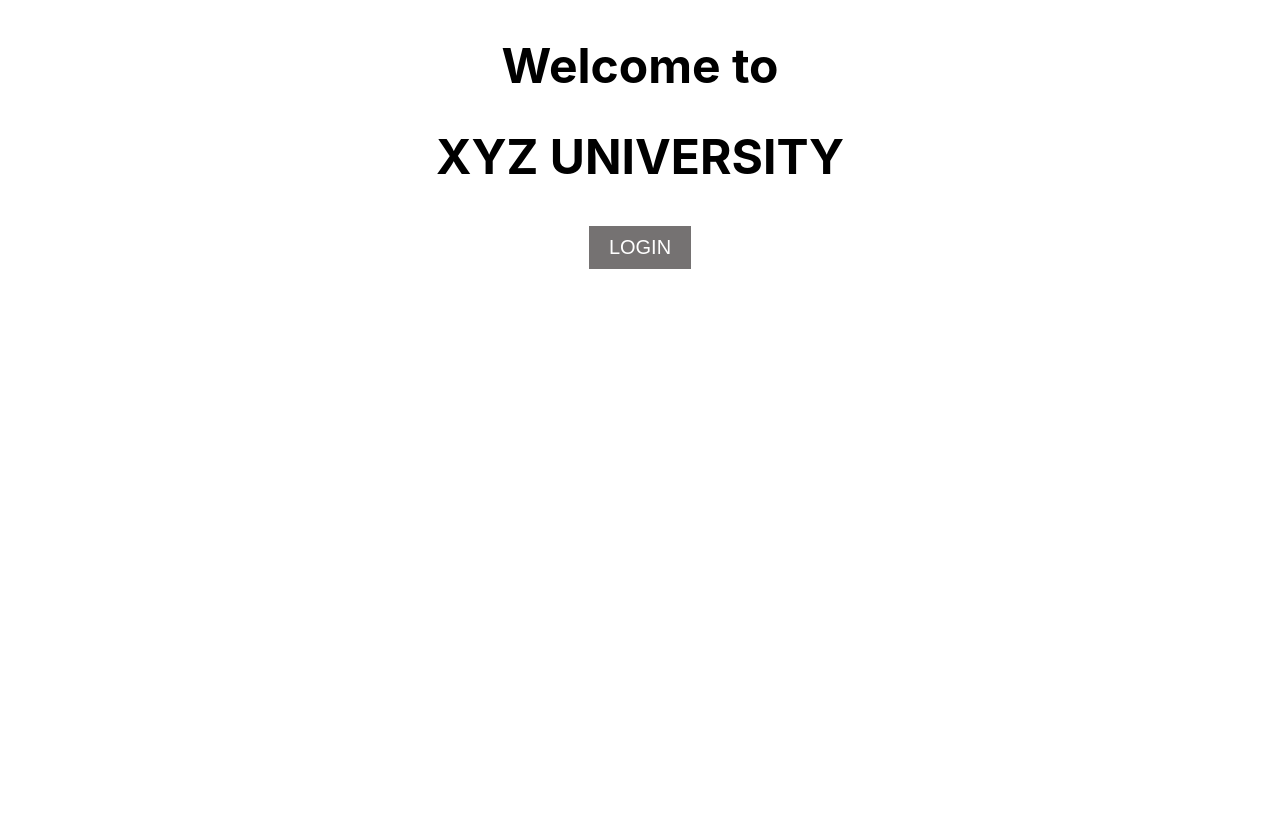
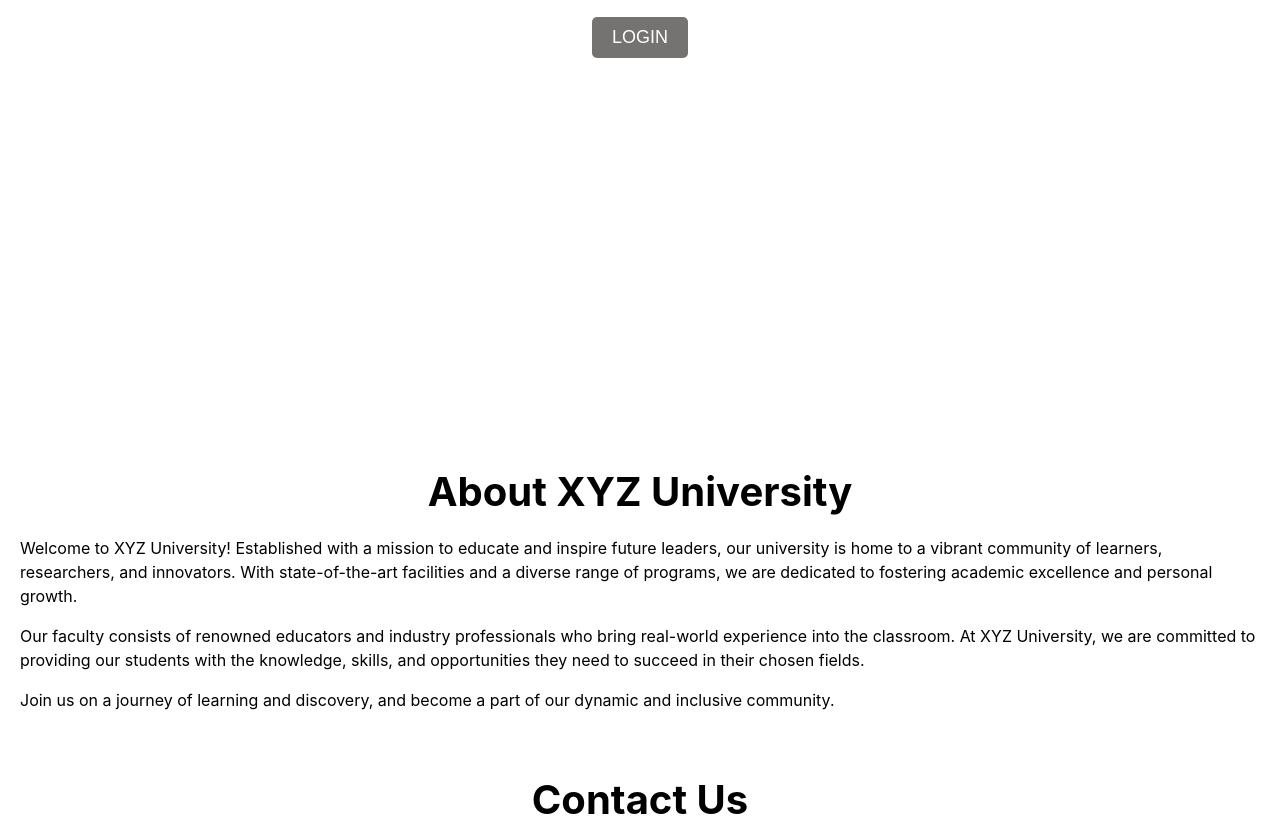
Before and after one commit to tanushkaSharma98/studentPortal, a React (Vite) app in the folder client/: page / in a window 1280 px wide. Shown: the part 320-1136 px from the top of the page. Before the commit the page ends 852 px from the top, so only its background shows below. Built offline with nearby package versions, Linux system fonts and the light colour scheme.

Commit message:
Correct page scroll

```diff
--- a/client/src/App.jsx
+++ b/client/src/App.jsx
@@ -6,6 +6,7 @@ import AboutUs from './components/Homepage/about-us/AboutUs.jsx';
 import Contact from './components/Homepage/contact-us/Contact.jsx';
 import Login from './components/Authentication/Login.jsx';
 import StudentDashboard from './components/Student/StudentDashboard/StudentDashboard.jsx';
+
 function App() {
   return (
     <Router>
@@ -23,6 +24,8 @@ function App() {
 
           {/* Route for Contact Us page */}
           <Route path="/contact" element={<Contact />} />
+
+          {/* Student Dashboard */}
           <Route path="/student-dashboard" element={<StudentDashboard />} />
         </Routes>
       </div>
--- a/client/src/components/Common/navbar/Navbar.jsx
+++ b/client/src/components/Common/navbar/Navbar.jsx
@@ -1,6 +1,6 @@
 import React from 'react';
-import { Link as ScrollLink } from 'react-scroll'; // Import Link from react-scroll for smooth scrolling
-import { Link as RouterLink, useLocation } from 'react-router-dom'; // Import Link from react-router-dom
+import { Link as ScrollLink } from 'react-scroll'; // For smooth scrolling
+import { Link as RouterLink, useLocation } from 'react-router-dom'; // For routing
 import './Navbar.css'; // Import the CSS file
 
 const Navbar = () => {
@@ -12,28 +12,50 @@ const Navbar = () => {
   return (
     <nav>
       <ul>
-        <li>XYZ UNIVERSITY</li>
+        <li className="logo">XYZ UNIVERSITY</li>
 
-        {/* Home Link: Use react-router-dom Link for routing */}
+        {/* Home Link: Use react-scroll or react-router-dom based on the page */}
         <li>
+          {isHomePage ? (
+            <ScrollLink to="top" smooth={true} duration={500} className="nav-link">
+              Home
+            </ScrollLink>
+          ) : (
             <RouterLink to="/" className="nav-link">
               Home
             </RouterLink>
+          )}
         </li>
 
-        {/* About Us Link: Use react-router-dom Link for routing */}
+        {/* About Us Link: Use react-scroll Link for smooth scrolling */}
+        {isHomePage ? (
+          <li>
+            <ScrollLink to="about-us" smooth={true} duration={500} className="nav-link">
+              About Us
+            </ScrollLink>
+          </li>
+        ) : (
           <li>
             <RouterLink to="/about-us" className="nav-link">
               About Us
             </RouterLink>
           </li>
+        )}
 
-        {/* Contact Link: Use react-router-dom Link for routing */}
+        {/* Contact Link: Use react-scroll Link for smooth scrolling */}
+        {isHomePage ? (
+          <li>
+            <ScrollLink to="contact" smooth={true} duration={500} className="nav-link">
+              Contact
+            </ScrollLink>
+          </li>
+        ) : (
           <li>
             <RouterLink to="/contact" className="nav-link">
               Contact
             </RouterLink>
           </li>
+        )}
 
         {/* Profile */}
         <li className="profile-container">
--- a/client/src/components/Homepage/about-us/AboutUs.jsx
+++ b/client/src/components/Homepage/about-us/AboutUs.jsx
@@ -1,67 +1,19 @@
-// import React from 'react';
-// import './AboutUs.css';
-// const AboutUs = () => {
-//   return (
-//     <div className="about">
-//       <h1>About Us</h1>
-
-//     </div>
-//   );
-// };
-
-// export default AboutUs;
 import React from 'react';
-import './AboutUs.css';
+import './AboutUs.css'; // Custom CSS for About Us
 
 const AboutUs = () => {
   return (
-    <div className="about">
-      <h1>About Us</h1>
-
-      {/* Campus Section */}
-      <div className="section">
-        <div className="photo-space">Campus Photo</div>
-        <div className="description">
-          <h2>Campus</h2>
-          <p>Our campus is located in a serene environment with state-of-the-art facilities designed to foster academic excellence.</p>
-        </div>
-      </div>
-
-      {/* Chairman Section */}
-      <div className="section">
-        <div className="photo-space">Chairman Photo</div>
-        <div className="description">
-          <h2>Chairman</h2>
-          <p>Our chairman, Mr. XYZ, is a visionary leader who has greatly contributed to the growth of our institution.</p>
-        </div>
-      </div>
-
-      {/* Vice Chairman Section */}
-      <div className="section">
-        <div className="photo-space">Vice Chairman Photo</div>
-        <div className="description">
-          <h2>Vice Chairman</h2>
-          <p>Mr. ABC, our vice chairman, ensures the institution stays on track with its mission and vision.</p>
-        </div>
-      </div>
-
-      {/* Principal Section */}
-      <div className="section">
-        <div className="photo-space">Principal Photo</div>
-        <div className="description">
-          <h2>Principal</h2>
-          <p>Our principal, Mrs. DEF, leads with passion and a commitment to educational excellence.</p>
-        </div>
-      </div>
-
-      {/* Vice Principal Section */}
-      <div className="section">
-        <div className="photo-space">Vice Principal Photo</div>
-        <div className="description">
-          <h2>Vice Principal</h2>
-          <p>Mr. GHI, our vice principal, supports the principal in managing the academic programs and faculty.</p>
-        </div>
-      </div>
+    <div className="about-container">
+      <h1 className="about-title">About XYZ University</h1>
+      <p className="about-description">
+        Welcome to XYZ University! Established with a mission to educate and inspire future leaders, our university is home to a vibrant community of learners, researchers, and innovators. With state-of-the-art facilities and a diverse range of programs, we are dedicated to fostering academic excellence and personal growth.
+      </p>
+      <p className="about-description">
+        Our faculty consists of renowned educators and industry professionals who bring real-world experience into the classroom. At XYZ University, we are committed to providing our students with the knowledge, skills, and opportunities they need to succeed in their chosen fields.
+      </p>
+      <p className="about-description">
+        Join us on a journey of learning and discovery, and become a part of our dynamic and inclusive community.
+      </p>
     </div>
   );
 };
--- a/client/src/components/Homepage/index.css
+++ b/client/src/components/Homepage/index.css
@@ -1,27 +1,35 @@
+.homepage-container {
+  padding: 20px;
+}
+
 .centered-container {
-    display: flex;
-    justify-content: center;
-    align-items: center;
-    height: 99vh;
+  margin-top: 0;
+  height:70vh;
   text-align: center;
+  padding: 60px 20px;
 }
 
 .large-text {
   font-size: 48px;
+  font-weight: bold;
 }
-  .text {
-    font-size: 48px;
+
+.button {
+  padding: 10px 20px;
+  margin: 10px;
+  font-size: 18px;
+  cursor: pointer;
+  background-color: #007bff;
+  color: white;
+  border: none;
+  border-radius: 5px;
 }
-  .button{
-    padding:10px 20px;
-    font-size:20px;
-    background-color:gray;
-    border:none;
-    cursor:pointer;
-    margin-top: 20px;
 
+.button:hover {
+  background-color: #0056b3;
 }
-  .button:hover{
-    background-color:#162b42;
-    color: white;
+
+/* Add padding for About Us and Contact sections */
+#about-us-section, #contact-us-section {
+  padding: 80px 20px;
 }
--- a/client/src/components/Homepage/index.jsx
+++ b/client/src/components/Homepage/index.jsx
@@ -1,31 +1,40 @@
-import React, { useEffect } from 'react';
+import React, { useRef } from 'react';
 import { useNavigate } from 'react-router-dom';
+import AboutUs from './about-us/AboutUs.jsx';
+import Contact from './contact-us/Contact.jsx';
 import './index.css';
 
 const Index = () => {
-  const navigate = useNavigate(); // React Router's navigation hook
-
-  // Check for token in localStorage when the component mounts
-   // Dependency array includes 'navigate' to avoid stale closure
+  const aboutRef = useRef(null);  // Ref for About Us section
+  const contactRef = useRef(null);
+  const navigate = useNavigate();
 
   const handleLoginClick = () => {
+    const token = localStorage.getItem('token');
 
-      const token = localStorage.getItem('token');
-
-      if (token) {
-        // If token is present, redirect to the student dashboard
-        navigate('/student-dashboard');
-      } else
-        navigate('/login');
-     // Navigate to the login page if the user clicks the login button
+    if (token) {
+      // Redirect to student dashboard if token exists
+      navigate('/student-dashboard');
+    } else {
+      // Navigate to login page if no token
+      navigate('/login');
+    }
   };
 
   return (
-    <div className="centered-container">
-      <div>
+    <div className="homepage-container">
+      <div id="top" className="centered-container">
         <h1 className="large-text">Welcome to</h1>
         <h1 className="text">XYZ UNIVERSITY</h1>
         <button className="button" onClick={handleLoginClick}>LOGIN</button>
+      </div>
+
+      <div ref={aboutRef} id="about-us">
+        <AboutUs />
+      </div>
+
+      <div ref={contactRef} id="contact">
+        <Contact />
       </div>
     </div>
   );
```
Lines whose indentation alone changed are shown as unchanged.
